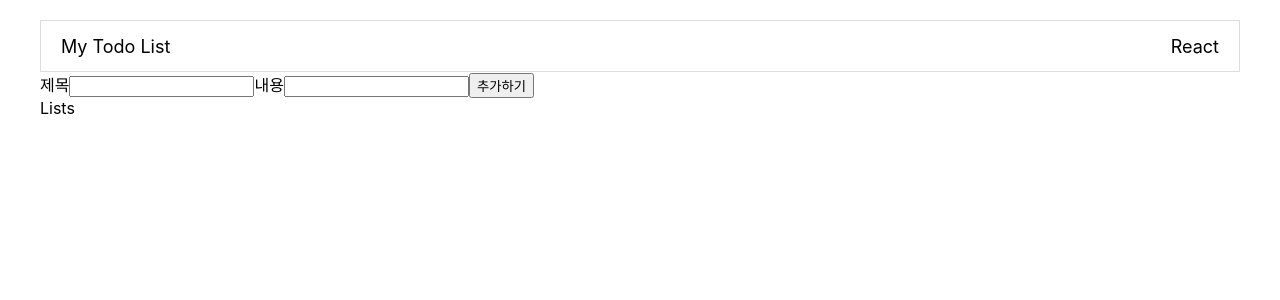
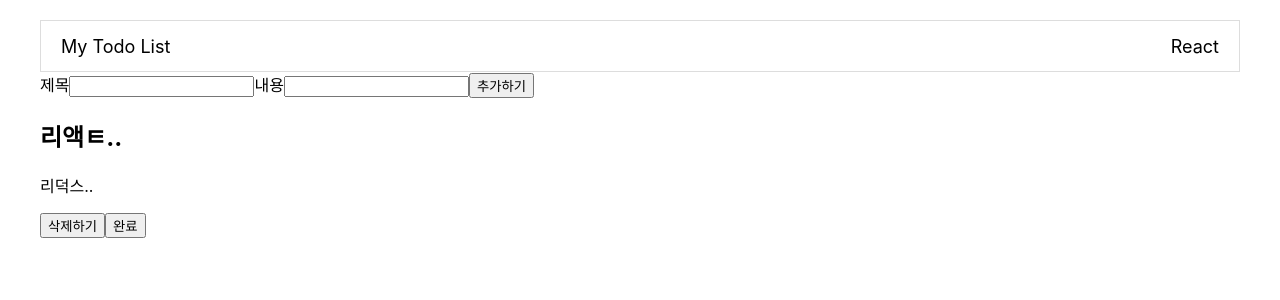
Before and after one commit to seunghoonKang/4w-assignment, a React (Create React App) app: page / in a window 1280 px wide. Shown: the top 300 px of the page. Built offline with nearby package versions, Linux system fonts and the light colour scheme.

Commit message:
추가하기 구현완료

```diff
--- a/src/components/AddTodo.jsx
+++ b/src/components/AddTodo.jsx
@@ -1,13 +1,51 @@
-import React from "react";
+import React, { useState } from "react";
+import { useDispatch } from "react-redux";
+import { addTodo } from "../redux/modules/todos";
 
 export default function AddTodo() {
+  const [inputs, setInputs] = useState({
+    title: "",
+    content: "",
+  });
+  const { title, content } = inputs;
+
+  const dispatch = useDispatch();
+
+  const onSubmitHandler = (e) => {
+    e.preventDefault();
+    if (title.length === 0 || content.length === 0) return;
+    dispatch(addTodo(inputs));
+    setInputs({
+      title: "",
+      content: "",
+    });
+  };
+
+  const onChangeHandler = (e) => {
+    const { name, value } = e.target;
+    setInputs({
+      ...inputs,
+      [name]: value,
+    });
+  };
+
   return (
     <section>
-      <form action="">
+      <form action="" onSubmit={onSubmitHandler}>
         <label htmlFor="title">제목</label>
-        <input id="title"></input>
+        <input
+          id="title"
+          name="title"
+          onChange={onChangeHandler}
+          value={title}
+        ></input>
         <label htmlFor="content">내용</label>
-        <input id="content"></input>
+        <input
+          id="content"
+          name="content"
+          onChange={onChangeHandler}
+          value={content}
+        ></input>
         <button>추가하기</button>
       </form>
     </section>
--- a/src/components/Lists.jsx
+++ b/src/components/Lists.jsx
@@ -1,5 +1,15 @@
 import React from "react";
+import { useSelector } from "react-redux";
+import Todo from "./Todo";
 
 export default function Lists() {
-  return <div>Lists</div>;
+  const todos = useSelector((state) => state.reducer.todos);
+
+  return (
+    <div>
+      {todos.map((todo) => {
+        return <Todo key={todo.id} todo={todo} />;
+      })}
+    </div>
+  );
 }
--- a/src/components/Todo.jsx
+++ b/src/components/Todo.jsx
@@ -1,5 +1,17 @@
 import React from "react";
+import styled from "styled-components";
 
-export default function Todo() {
-  return <div>Todo</div>;
+export default function Todo({ todo }) {
+  const { title, content, isDone } = todo;
+  return (
+    <div>
+      <h2>{title}</h2>
+      <p>{content}</p>
+      <div>
+        <button>삭제하기</button>
+
+        {isDone ? <button>취소</button> : <button>완료</button>}
+      </div>
+    </div>
+  );
 }
--- a/src/redux/config/configStore.js
+++ b/src/redux/config/configStore.js
@@ -1,7 +1,10 @@
 import { createStore } from "redux";
 import { combineReducers } from "redux";
+import reducer from "../modules/todos";
 
-const rootReducer = combineReducers({});
+const rootReducer = combineReducers({
+  reducer,
+});
 const store = createStore(rootReducer);
 
 export default store;
--- /dev/null
+++ b/src/redux/modules/todos.js
@@ -0,0 +1,44 @@
+//액션 상수 정의
+const ADD_TODO = "ADD_TODO";
+
+//액션 크리에이터 정의
+let newId = 1;
+export const addTodo = (payload) => {
+  return {
+    type: ADD_TODO,
+    todo: {
+      id: (newId += 1),
+      title: payload.title,
+      content: payload.content,
+      isDone: false,
+    },
+  };
+};
+
+//초기값
+const initialState = {
+  todos: [
+    {
+      id: 1,
+      title: "리액ㅌ..",
+      content: "리덕스..",
+      isDone: false,
+    },
+  ],
+};
+
+//리듀서
+const reducer = (state = initialState, action) => {
+  switch (action.type) {
+    case ADD_TODO:
+      return {
+        ...state,
+        todos: [...state.todos, action.todo],
+      };
+    default:
+      return state;
+  }
+};
+
+//익스포트
+export default reducer;
```
